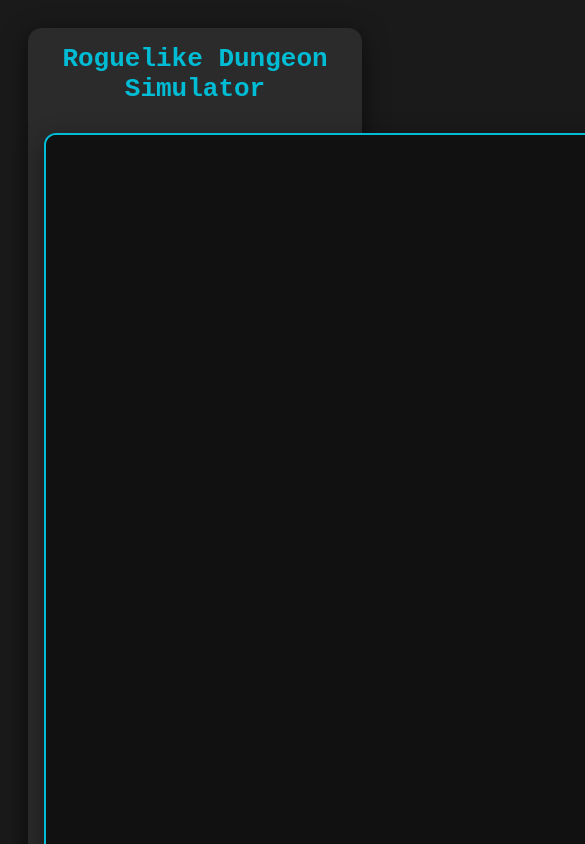
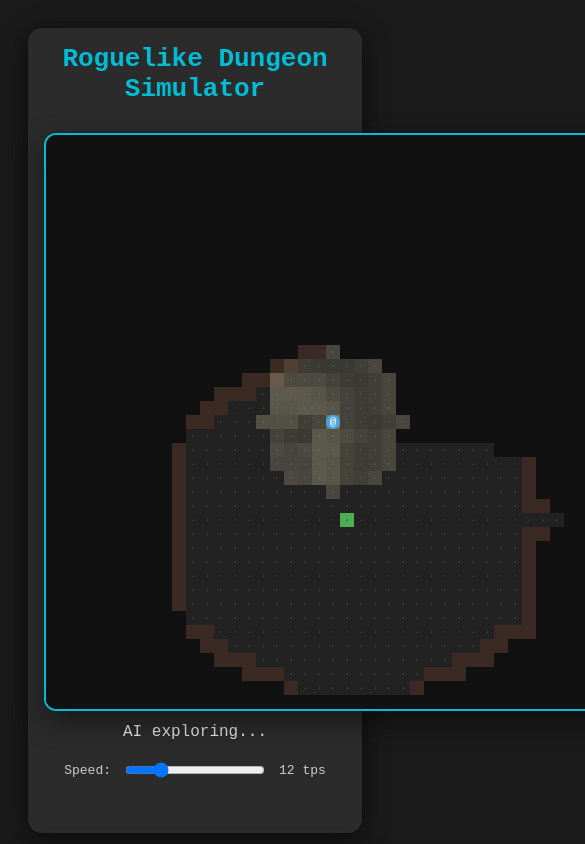
Before and after one commit to Earnest-Williams/Roguelike_Thing, a plain HTML site: page index.html in a window 390 px wide. Shown: the top 844 px of the page, 585 px wide, since content can reach past the window. Drawn offline with Linux system fonts and the light colour scheme.

Commit message:
Fix missing container reference in responsive layout

```diff
--- a/index.html
+++ b/index.html
@@ -360,6 +360,7 @@
             { dx: 0, dy: -1 },
         ]);
         const Game = (() => {
+            const containerEl = document.getElementById('container');
             const viewportEl = document.getElementById('maze-viewport');
             const canvas = document.getElementById('maze-canvas');
             const ctx = canvas.getContext('2d');
@@ -2000,7 +2001,7 @@
         }
         function updateResponsiveLayout(forceRedraw = true) {
             if (!MAP_W || !MAP_H) return;
-            if (!viewportEl || !canvas) return;
+            if (!containerEl || !viewportEl || !canvas) return;
             const appContainer = document.getElementById('app-container');
             const uiPanel = document.getElementById('ui-panel');
             if (!appContainer || !uiPanel) return;
```
